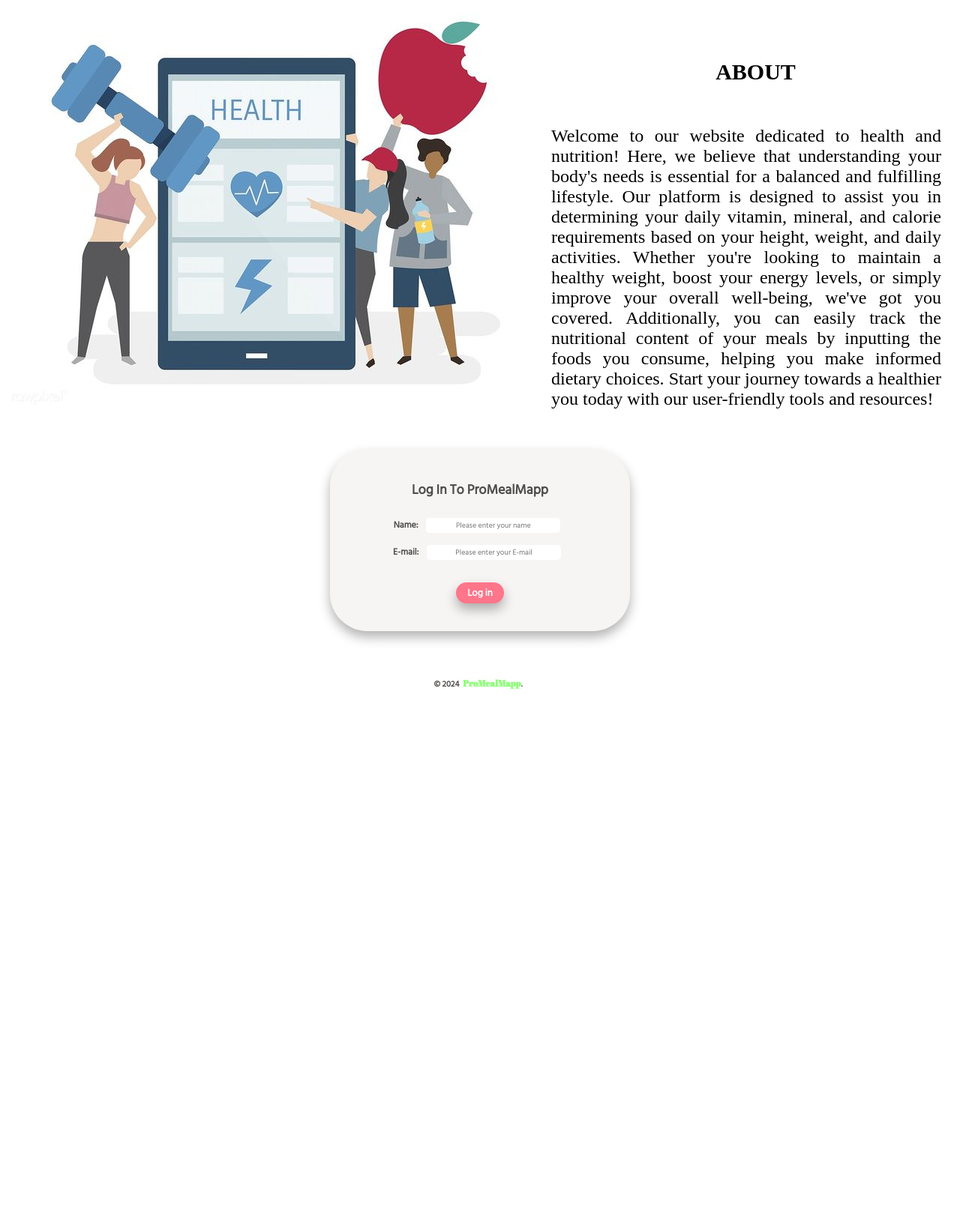
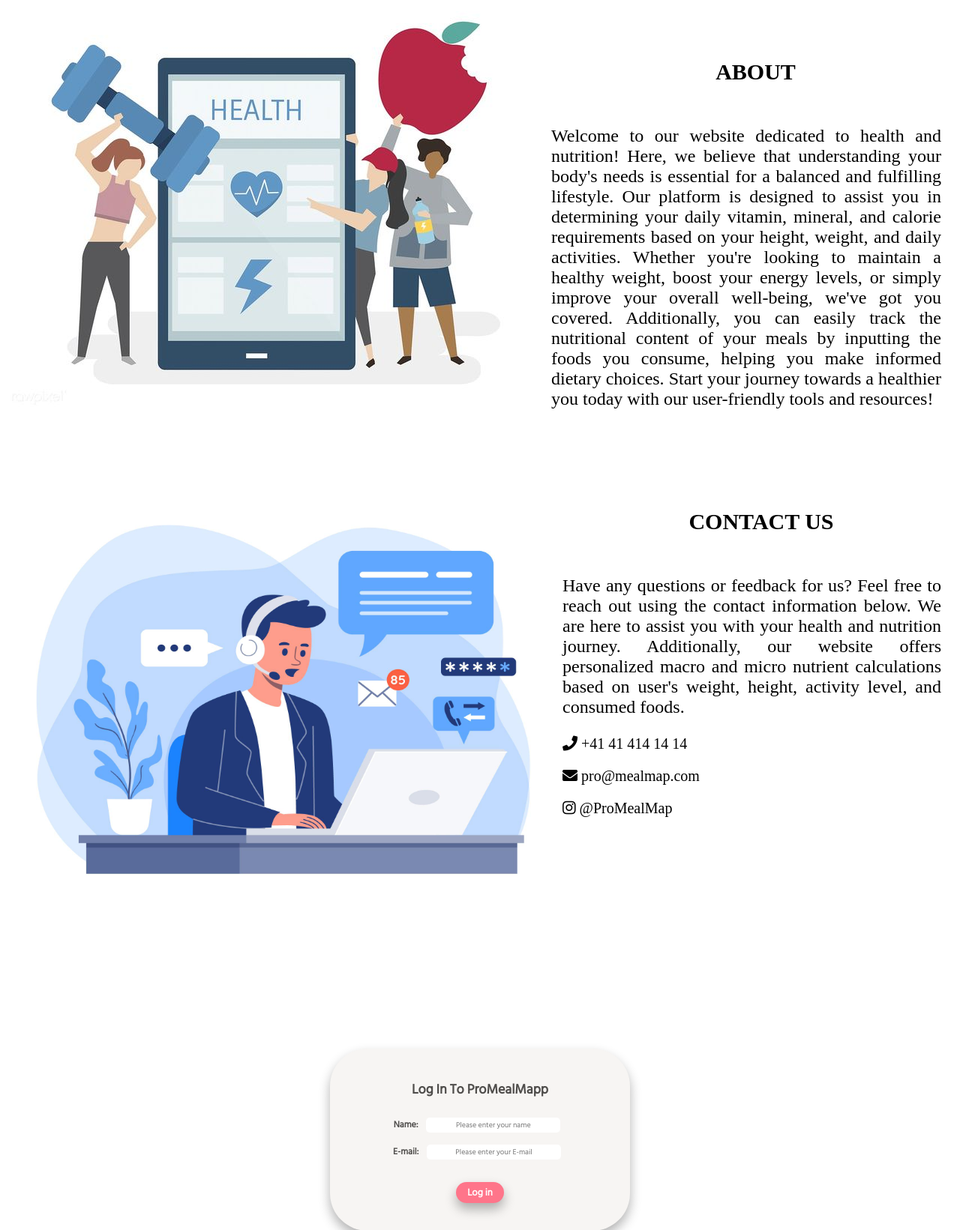
Before and after one commit to Eozerr/proMealMapp, a Django app: page / in a window 1280 px wide. Shown: the part 683-2324 px from the top of the page at 75% size. Before the commit the page ends 1602 px from the top, so only its background shows below. Run offline with Django 4.2, Linux system fonts and the light colour scheme; some web fonts are replaced.

Commit message:
created contact div and fixed scrolling bugs , added PG/LAC choices for woman.

```diff
--- a/app/templates/index.html
+++ b/app/templates/index.html
@@ -4,17 +4,14 @@
 
 <head>
 	<title>ProMealMapp</title>
-
 	<meta charset="UTF-8">
 	<meta name="description" content="Nutrition tracker">
 	<meta name="keywords" content="nutri tracker, nutrition tracker, nutrition, nutrients, app, daily requirements">
-	<meta name="author" content="Tanja Veljanovska Saveska">
 	<meta name="viewport" content="width=device-width, initial-scale=1.0">
     {% load static %}
     <link rel="stylesheet" href="{% static 'css/style.css' %}">
-
 	<link href="https://fonts.googleapis.com/css?family=Abril+Fatface|Hind+Siliguri|Pattaya" rel="stylesheet">
-
+	<link rel="stylesheet" href="https://cdnjs.cloudflare.com/ajax/libs/font-awesome/5.15.4/css/all.min.css">
 </head>
 
 <body>
@@ -49,6 +46,22 @@
 
 		</div>
 	</div>
+
+	<div id="contact" class="container" style="display: flex; height: 600px; margin-top: 100px; margin-bottom: 200px;">
+		<div class="md1" style="height: 300px; flex: 1">
+			<img src="{% static 'images/contact.jpg' %}" style="width:750px;height:705px;" alt="">
+		</div>
+		<div class="md2" style="height: 300px; flex: 1">
+			<h3 style="text-align: center; font-size: 30px; padding-top: 50px;">CONTACT US</h3>
+			<p style="font-size: 24px; padding-top: 25px; text-align: justify; padding-right: 25px;">
+				Have any questions or feedback for us? Feel free to reach out using the contact information below. We are here to assist you with your health and nutrition journey. Additionally, our website offers personalized macro and micro nutrient calculations based on user's weight, height, activity level, and consumed foods.
+			</p>
+			<p style="font-size: 20px; margin-top: 20px;"><i class="fas fa-phone"></i> +41 41 414 14 14</p>
+			<p style="font-size: 20px;"><i class="fas fa-envelope"></i> pro@mealmap.com</p>
+			<p style="font-size: 20px;"><i class="fab fa-instagram"></i> @ProMealMap</p>
+		</div>
+	</div>
+
 
 	<div id="divLogIn">
 		<h2>Log In To ProMealMapp</h2>
--- a/static/js/script.js
+++ b/static/js/script.js
@@ -572,6 +572,11 @@
     }
 };
 
+// Sayfanın en altına kaydıran yardımcı işlev
+function scrollToBottom() {
+    window.scrollTo(0, document.documentElement.scrollHeight);
+}
+
 //Creating empty object for user's personal nutrient requirements
 let userNutReq = {};
 
@@ -586,7 +591,7 @@
     }
 
     else {
-        scrollTo(0,0);
+        scrollToBottom();
         document.getElementById("divLogIn").style.display = "none";
         document.getElementById("divPersonalInfo").style.display = "block";
         document.getElementById("personalGreeting").innerHTML = "HI, " + name.toUpperCase() + "!";
@@ -638,7 +643,7 @@
 
     //If the form is filled, calculate
     else {
-        scrollTo(0,0);
+        scrollToBottom();
         document.getElementById("divPersonalInfo").style.display = "none";
         document.getElementById("divDailyRequirement").style.display = "block";
 
@@ -763,14 +768,14 @@
 
 //Moving to divQuestion from
 function next() {
-    scrollTo(0,0);
+    scrollToBottom();
     document.getElementById("divDailyRequirement").style.display = "none";
     document.getElementById("divQuestion").style.display = "block";
 }
 
 //Moving to divFoodSelection
 function checkMyDay() {
-    scrollTo(0,0);
+    scrollToBottom();
     document.getElementById("divQuestion").style.display = "none";
     document.getElementById("divFoodSelection").style.display = "block";
 }
@@ -860,7 +865,7 @@
     }
 
     else {
-        scrollTo(0,0);
+        scrollToBottom();
         document.getElementById("divFoodSelection").style.display = "none";
         document.getElementById("divNutritionTracker").style.display = "block";
 
@@ -942,7 +947,7 @@
 
 //Returning to add more foods on daily food list
 function addMoreFood() {
-    scrollTo(0,0);
+    scrollToBottom();
     document.getElementById("divFoodSelection").style.display = "block";
     document.getElementById("divNutritionTracker").style.display = "none";
 }
```
Also changed, not shown: static/images/contact.jpg (added).
